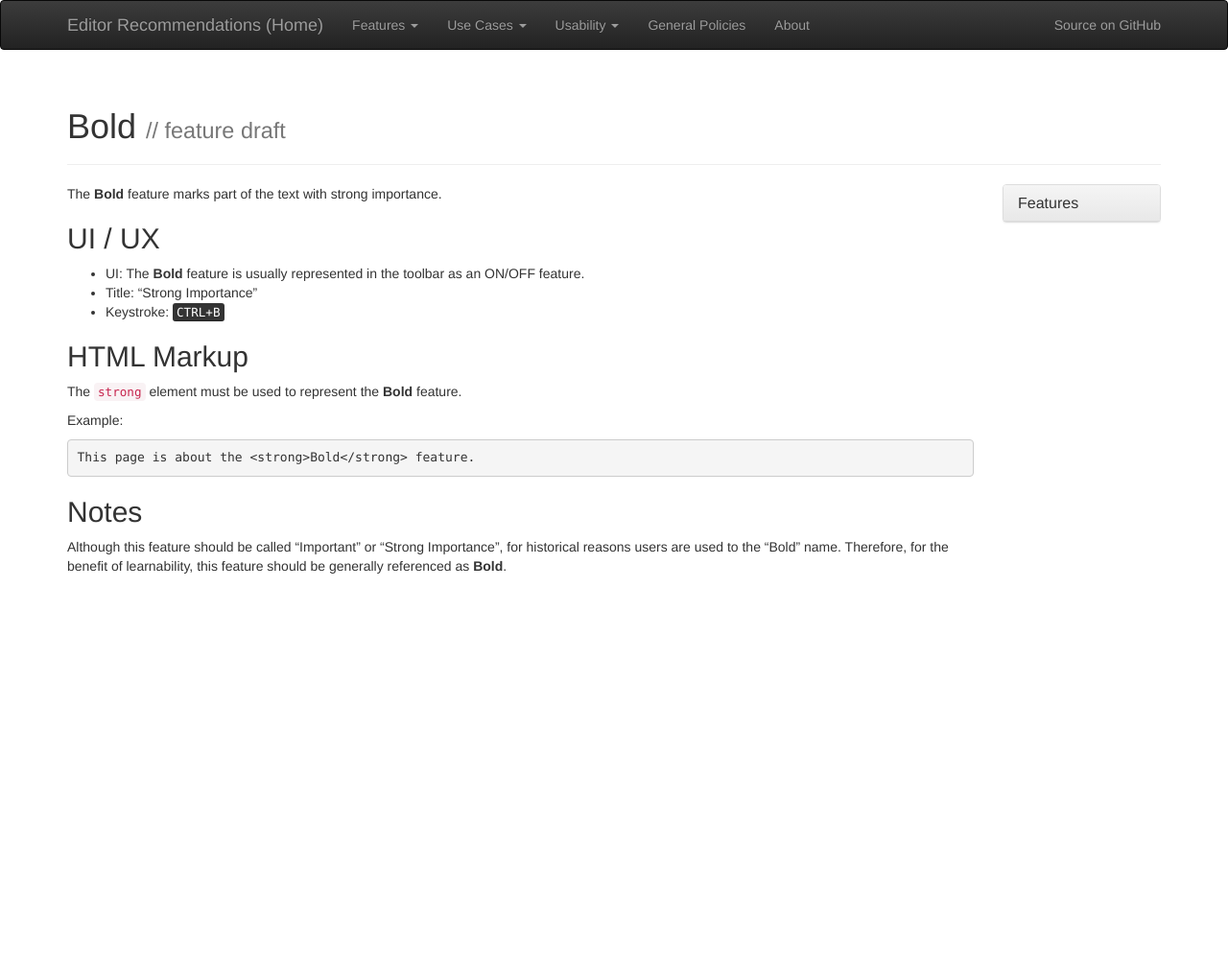
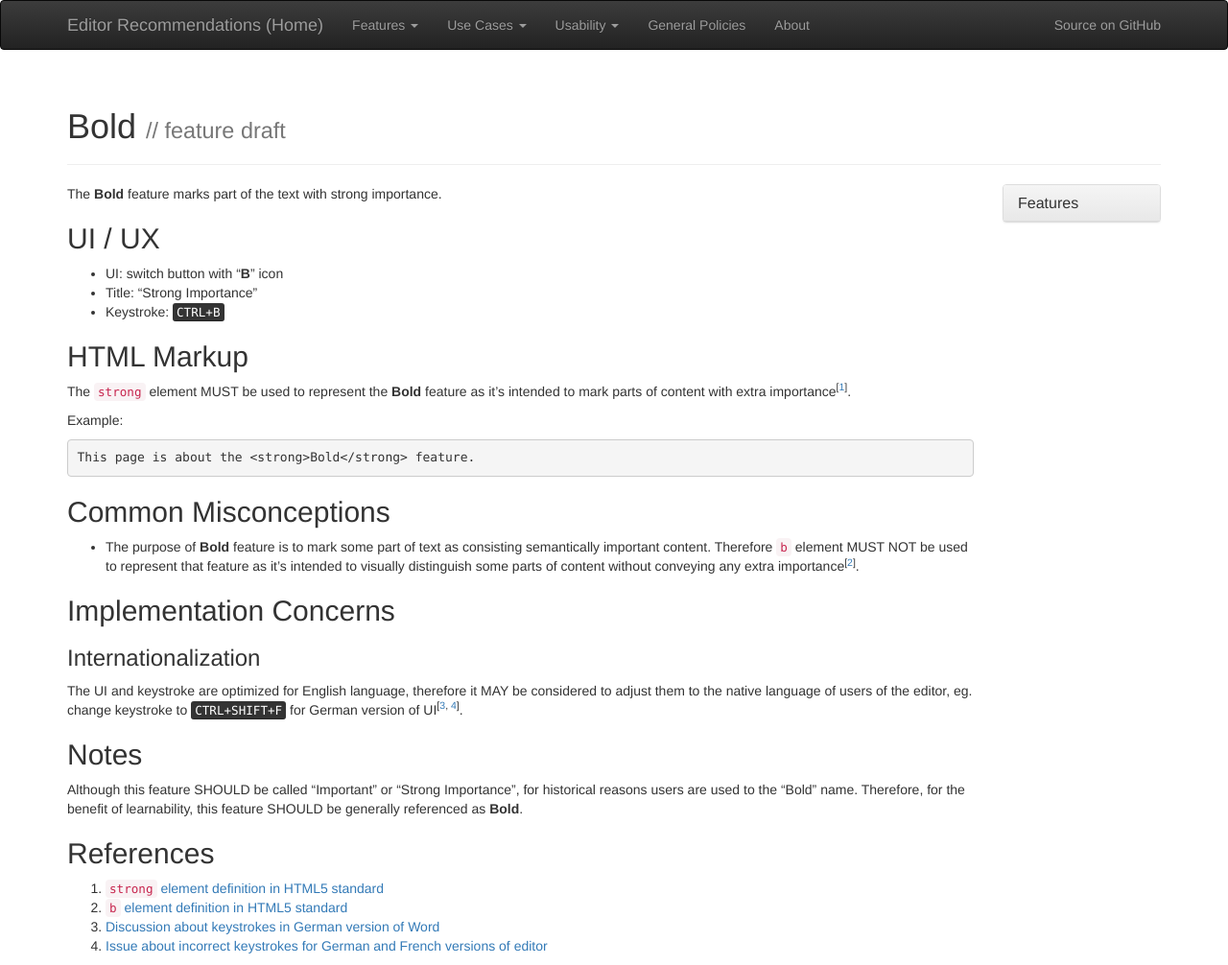
Before and after one commit to ckeditor/editor-recommendations, a Jekyll site: the page built from _features/bold.md, in a window 1280 px wide. Shown: the whole page at 96% size. Built offline with Jekyll 4.4.1, drawn with Linux system fonts in a browser that asks for light colours; nearby versions of some CDN libraries; before the commit the page ends 900 px from its top, so only the background shows below that.

Commit message:
Updated bold feature's draft.

```diff
--- a/_features/bold.md
+++ b/_features/bold.md
@@ -14,7 +14,7 @@ The **Bold** feature marks part of the text with strong importance.
 
 {% capture ui %}
 
- * UI: The **Bold** feature is usually represented in the toolbar as an ON/OFF feature.
+ * UI: switch button with "**B**" icon
  * Title: "Strong Importance"
  * Keystroke: <kbd>CTRL+B</kbd>
 
@@ -22,7 +22,7 @@ The **Bold** feature marks part of the text with strong importance.
 
 {% capture markup %}
 
-The `strong` element must be used to represent the **Bold** feature.
+The `strong` element MUST be used to represent the **Bold** feature as it's intended to mark parts of content with extra importance<sup>[[1](#ref1)]</sup>.
 
 Example:
 
@@ -32,10 +32,33 @@ This page is about the <strong>Bold</strong> feature.
 
 {% endcapture %}
 
+{% capture misconceptions %}
+
+* The purpose of **Bold** feature is to mark some part of text as consisting semantically important content. Therefore `b` element MUST NOT be used to represent that feature as it's intended to visually distinguish some parts of content without conveying any extra importance<sup>[[2](#ref2)]</sup>.
+
+{% endcapture %}
+
+{% capture implementation %}
+
+### Internationalization
+
+The UI and keystroke are optimized for English language, therefore it MAY be considered to adjust them to the native language of users of the editor, eg. change keystroke to <kbd>CTRL+SHIFT+F</kbd> for German version of UI<sup>[[3](#ref3), [4](#ref4)]</sup>.
+
+{% endcapture %}
+
 {% capture notes %}
 
-Although this feature should be called "Important" or "Strong Importance", for historical reasons users are used to the
-"Bold" name. Therefore, for the benefit of learnability, this feature should be generally referenced as **Bold**.
+Although this feature SHOULD be called "Important" or "Strong Importance", for historical reasons users are used to the
+"Bold" name. Therefore, for the benefit of learnability, this feature SHOULD be generally referenced as **Bold**.
+
+{% endcapture %}
+
+{% capture references %}
+
+1. <a id="ref1"></a>[`strong` element definition in HTML5 standard](http://www.w3.org/TR/html5/text-level-semantics.html#the-strong-element)
+2. <a id="ref2"></a>[`b` element definition in HTML5 standard](http://www.w3.org/TR/html5/text-level-semantics.html#the-b-element)
+3. <a id="ref3"></a>[Discussion about keystrokes in German version of Word](http://dict.leo.org/forum/viewGeneraldiscussion.php?idThread=846089)
+4. <a id="ref4"></a>[Issue about incorrect keystrokes for German and French versions of editor](https://jira.atlassian.com/browse/CONF-13567)
 
 {% endcapture %}
 
```
